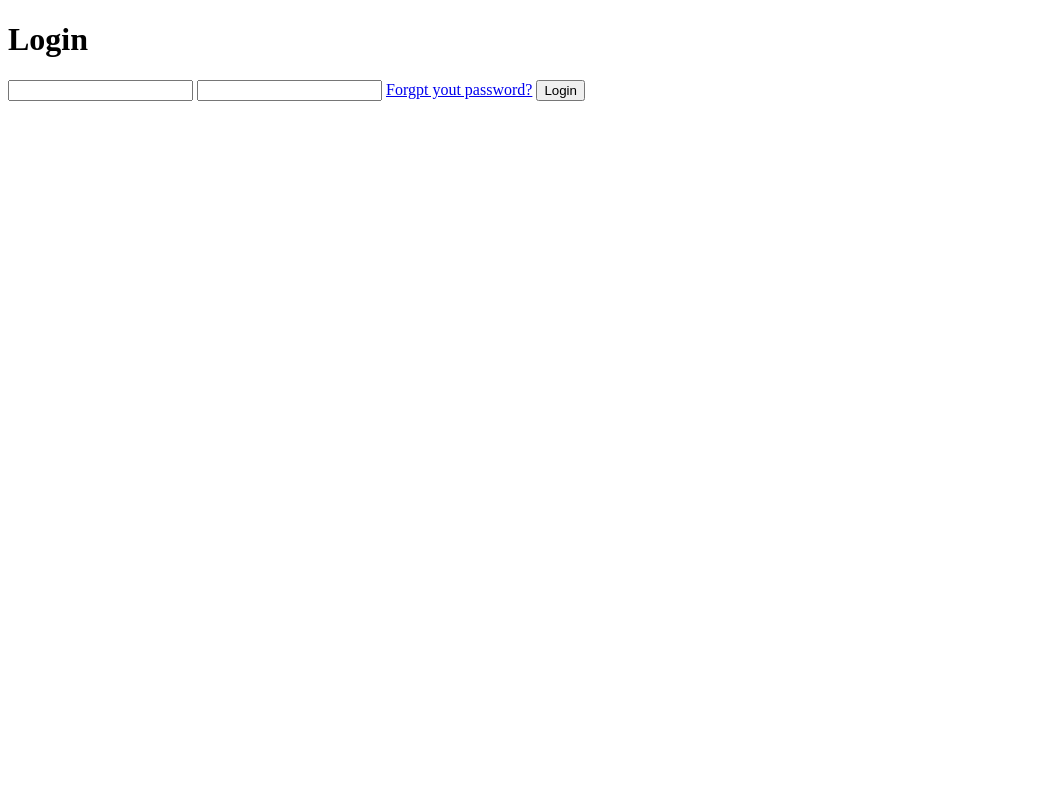
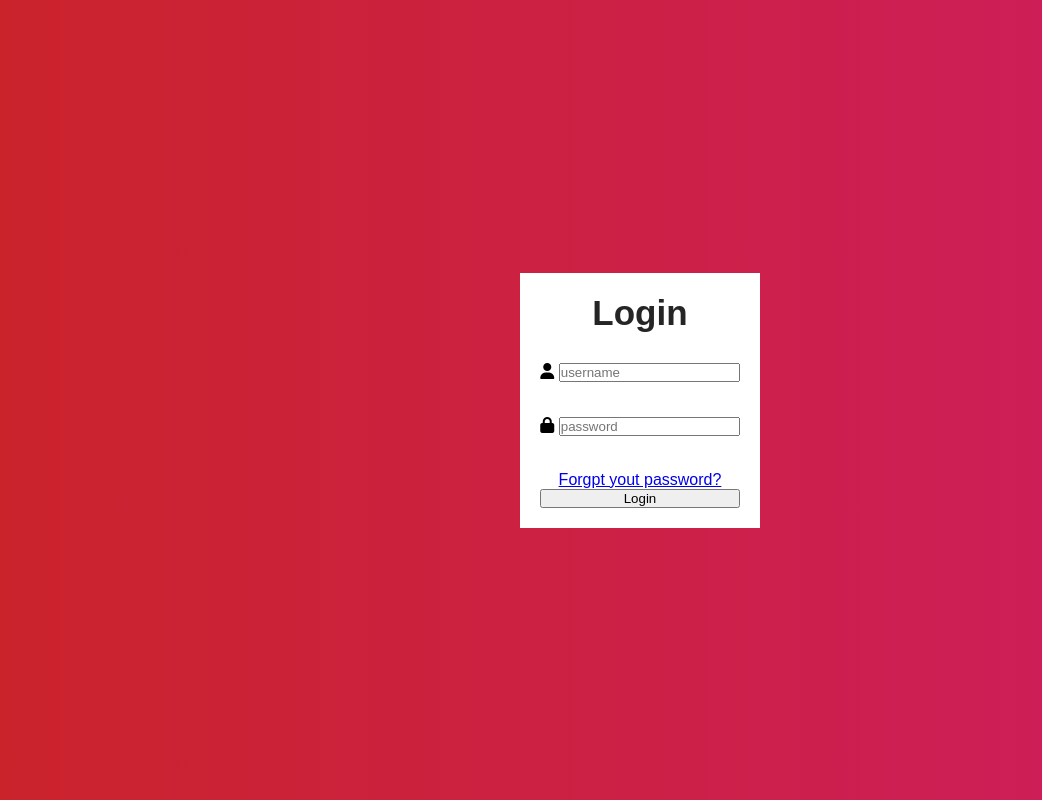
Before and after one commit to Cconelli/taller, a Python web app: template DjangoUniApp/Template/logeo/login.html in a window 1280 px wide. Shown: the whole page, without its empty margins (0-1042 px from the left). Run offline with Jinja, Linux system fonts and the light colour scheme; the template is opened without the code that fills it, so the values that code supplies are empty; some libraries are stand-ins or nearby versions.

Commit message:
Update login.html

```diff
--- a/DjangoUniApp/Template/logeo/login.html
+++ b/DjangoUniApp/Template/logeo/login.html
@@ -5,6 +5,9 @@
     <meta http-equiv="X-UA-Compatible" content="IE=edge">
     <meta name="viewport" content="width=device-width, initial-scale=1.0">
     <title>Document</title>
+    <link rel="stylesheet" href="style.css">
+    <link rel="stylesheet" href="https://cdnjs.cloudflare.com/ajax/libs/font-awesome/6.1.1/css/all.min.css" integrity="sha512-KfkfwYDsLkIlwQp6LFnl8zNdLGxu9YAA1QvwINks4PhcElQSvqcyVLLD9aMhXd13uQjoXtEKNosOWaZqXgel0g==" crossorigin="anonymous" referrerpolicy="no-referrer" />
+
 
 
 </head>
@@ -13,12 +16,12 @@
         <h1 class="title">Login</h1>
         <label for="">
             <i class="fa-solid fa-user"></i>
-            <input type="text" id="username">
+            <input placeholder="username" type="text" id="username">
         </label>
         <label for="">
             <i class="fa-solid fa-lock"></i>
 
-            <input type="password" id="password">
+            <input placeholder="password" type="password" id="password">
         </label>
         <a href="#" class="link">Forgpt yout password?</a>
         <button id="button">Login</button>
```
